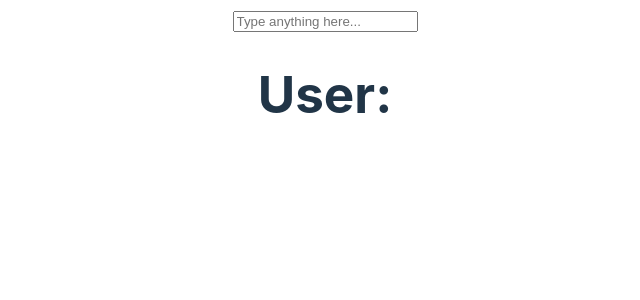
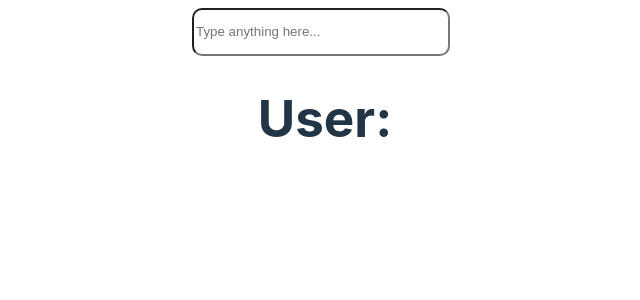
Before and after one commit to daoistcoder-s2023CodingProjects/React.js-Basics-Training, a React (Vite) app in the folder react-practice-app/: page / in a window 1280 px wide. Shown: the top 300 px of the page, without its empty margins (315-955 px from the left). Built offline with nearby package versions, Linux system fonts and the light colour scheme.

Commit message:
exploring use-case of useContextProvider Hook

```diff
--- a/react-practice-app/src/App.jsx
+++ b/react-practice-app/src/App.jsx
@@ -213,24 +213,32 @@ export const ImperativeHandle = () => {
 };
 
 //ContextComponent Child
-export const Login = (setUsername) => {
-
-
+export const Login = ({ setUsername }) => {
     return (
         <>
-            <input type="text" onChange={() => {
-                setUsername
-            }} placeholder="Type anything here..." />
+            <input
+                style={{
+                    lineHeight: "42px",
+                    borderRadius: "10px",
+                    marginRight: "0.5rem",
+                    width: "250px",
+                }}
+                type="text"
+                onChange={(event) => {
+                    const newText = event.target.value;
+                    setUsername(newText);
+                    console.log(newText);
+                }}
+                placeholder="Type anything here..."
+            />
         </>
     );
 };
 
-export const User = () => {
-    const usernameRef = React.useRef(null);
-
+export const User = ({ username }) => {
     return (
         <>
-            <h1 ref={usernameRef}>User:</h1>
+            <h1>User: {username}</h1>
         </>
     );
 };
```
